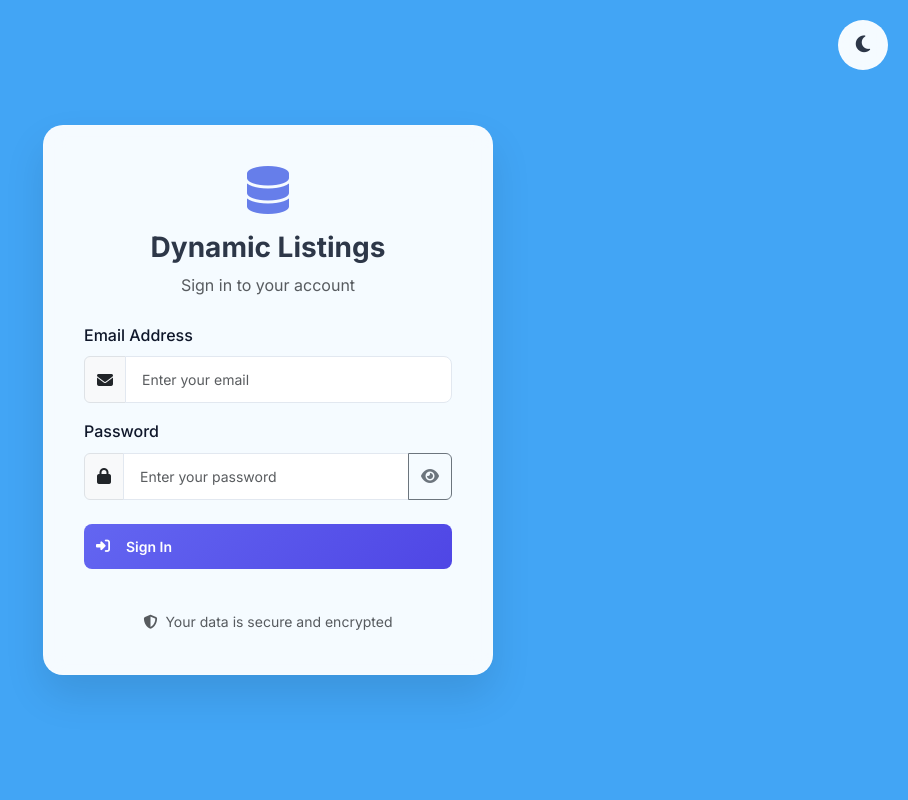
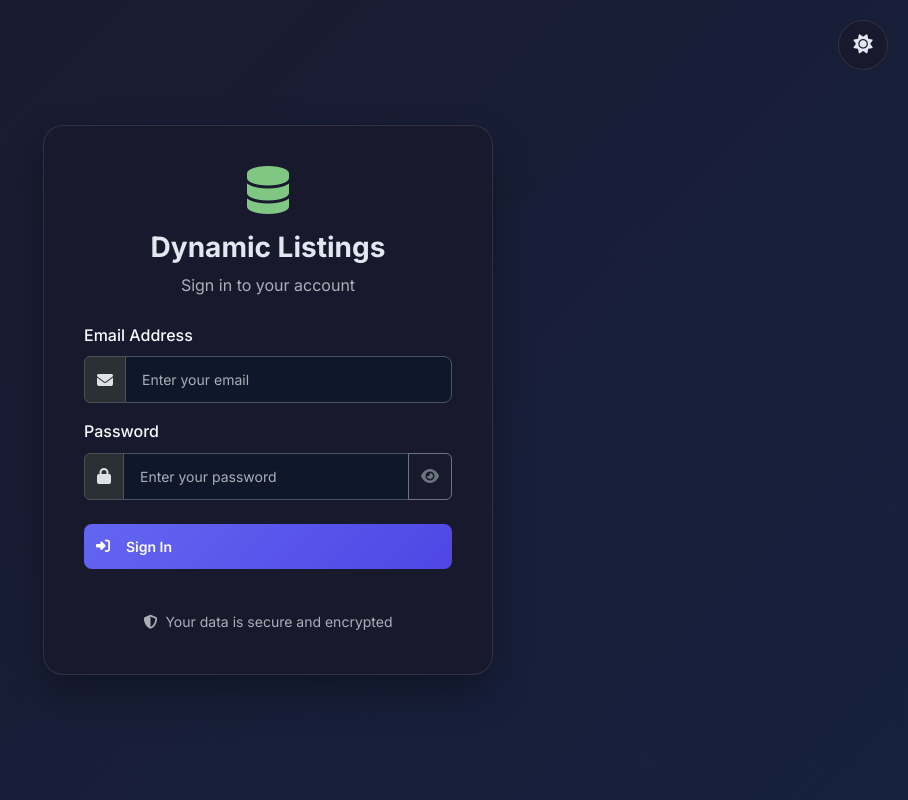
Before and after one commit to dag-hammarskjold-library/dynamic-listings, a Flask app: page / in a window 1280 px wide. Shown: the whole page, without its empty margins (372-1280 px from the left). Run offline with Flask 3, Linux system fonts and the light colour scheme; parts of the project's set-up code (start-up, migrations or seed data) failed here and were passed over.

Commit message:
assign darkmode by default

```diff
--- a/dl/static/js/vuejs/users.js
+++ b/dl/static/js/vuejs/users.js
@@ -15,7 +15,6 @@ Vue.component('displaylistuserscomponent',{
             <div class="col-md-6">
               <button type="button" class="btn btn-success" @click="exportToExcel" v-if="showList"><i class="far fa-file-excel"></i> Extract to Excel</button>
               <button type="button" class="btn btn-primary" @click="showList=false;ShowCreateUser=true;" v-if="showList"><i class="fas fa-plus"></i> Create a new User</button>
-              <button type="button" class="btn btn-warning" @click="testDeleteConfirmation()" v-if="showList"><i class="fas fa-test-tube"></i> Test Delete Modal</button>
             </div>
           </div>
         </div>
@@ -299,10 +298,6 @@ Vue.component('displaylistuserscomponent',{
           }
         };
       },
-      testDeleteConfirmation() {
-        console.log('Test delete confirmation called');
-        this.showDeleteConfirmation('TEST_USER_ID', 'Test User');
-      },
       async confirmDeleteUser(userID, userName) {
         try {
               let user = new FormData()
--- a/dl/templates/login.html
+++ b/dl/templates/login.html
@@ -1,5 +1,5 @@
 <!doctype html>
-<html lang="en" data-bs-theme="light" id="login-html">
+<html lang="en" data-bs-theme="dark" id="login-html">
   <head>
     <!-- Required meta tags -->
     <meta charset="utf-8">
@@ -23,7 +23,7 @@
     <script>
         // Initialize theme from localStorage before page loads
         (function() {
-            const savedTheme = localStorage.getItem('theme') || 'light';
+            const savedTheme = localStorage.getItem('theme') || 'dark';
             document.documentElement.setAttribute('data-bs-theme', savedTheme);
         })();
     </script>
@@ -208,7 +208,7 @@
     <script>
       // Theme management functions
       function getLoginTheme() {
-        return localStorage.getItem('theme') || 'light';
+        return localStorage.getItem('theme') || 'dark';
       }
 
       function setLoginTheme(theme) {
```
